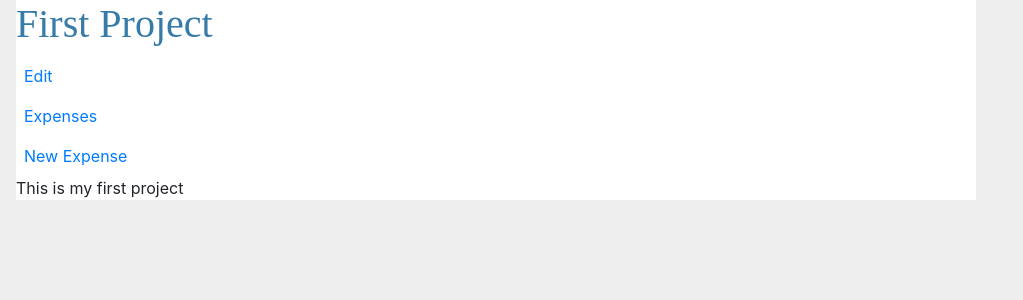
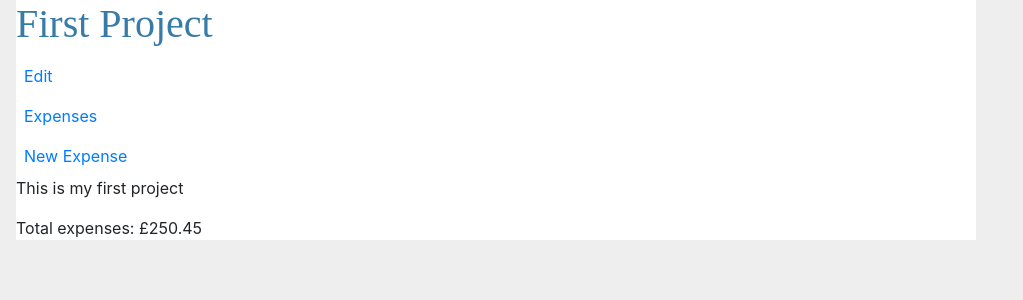
Before and after one commit to anyone27/vast_expenses, a Flask app: page / in a window 1280 px wide. Shown: the part 189-489 px from the top of the page, without its empty margins (0-1023 px from the left). Run offline with Flask 2, Linux system fonts and the light colour scheme; a user stored in the database is signed in; data comes from the database, SQL or seed files in the repository; both versions use the stored data as it was after the commit; some libraries are stand-ins or nearby versions.

Commit message:
Added Sum of expenses within project

```diff
--- a/app.py
+++ b/app.py
@@ -119,10 +119,15 @@ def index():
     if g.user is None:
         return render_template('index.html')
     else:
+        Sum_of_expenses = {}
         db = get_db()
         projects = db.execute(
             'SELECT projects.id, project_name, project_description, user_id FROM projects WHERE user_id = ?', [session['user_id']]).fetchall()
-        return render_template('dashboard.html', projects=projects)
+        for project in projects:
+            x = db.execute(
+                'SELECT total(expense_amount) FROM expenses WHERE project_id = ?', [project['id']],).fetchone()
+            Sum_of_expenses[project['id']] = x['total(expense_amount)']
+        return render_template('dashboard.html', projects=projects, Sum_of_expenses=Sum_of_expenses)
 
 # projects function
 
@@ -286,7 +291,7 @@ def update_expense(expense_id):
                     description, amount, date, receipt, expense_id)
             )
             db.commit()
-            return redirect(url_for('expense_summary', project_id))
+            return redirect(url_for('expense_summary', project_id=project_id))
 
     return render_template('update_expense.html', expenses=expenses)
 
@@ -316,7 +321,8 @@ def upload_file(file_upload):
         return 'there is no file in form'
     file = file_upload
     filename = secure_filename(file.filename)
-    path = os.path.join(app.config['UPLOAD_FOLDER'], file.filename)
-    file.save(path)
+    path = os.path.join(app.config['UPLOAD_FOLDER'], filename)
+    if not os.path.exists(path):
+        file.save(path)
 
     return filename
--- a/templates/dashboard.html
+++ b/templates/dashboard.html
@@ -21,6 +21,8 @@
                 <a class="action" href="{{ url_for('new_expense', project_id=project['id']) }}">New Expense</a>
             </header>
             <p class="description">{{ project['project_description'] }}</p>
+            <p class="Sum_of_expenses">Total expenses: £{{ Sum_of_expenses[project['id']] }}
+            </p>
         </article>
         {% if not loop.last %}
             <hr>
--- a/templates/expense_summary.html
+++ b/templates/expense_summary.html
@@ -15,7 +15,7 @@
             <header>
                 <div>
                     <h1>{{ expense['expense_description'] }}</h1>
-                    <div class="amount">for
+                    <div class="amount">for £
                         {{expense['expense_amount'] }}
                         on
                         {{ expense['expense_date'] }}</div>
```
Also changed, not shown: expenses.db.
